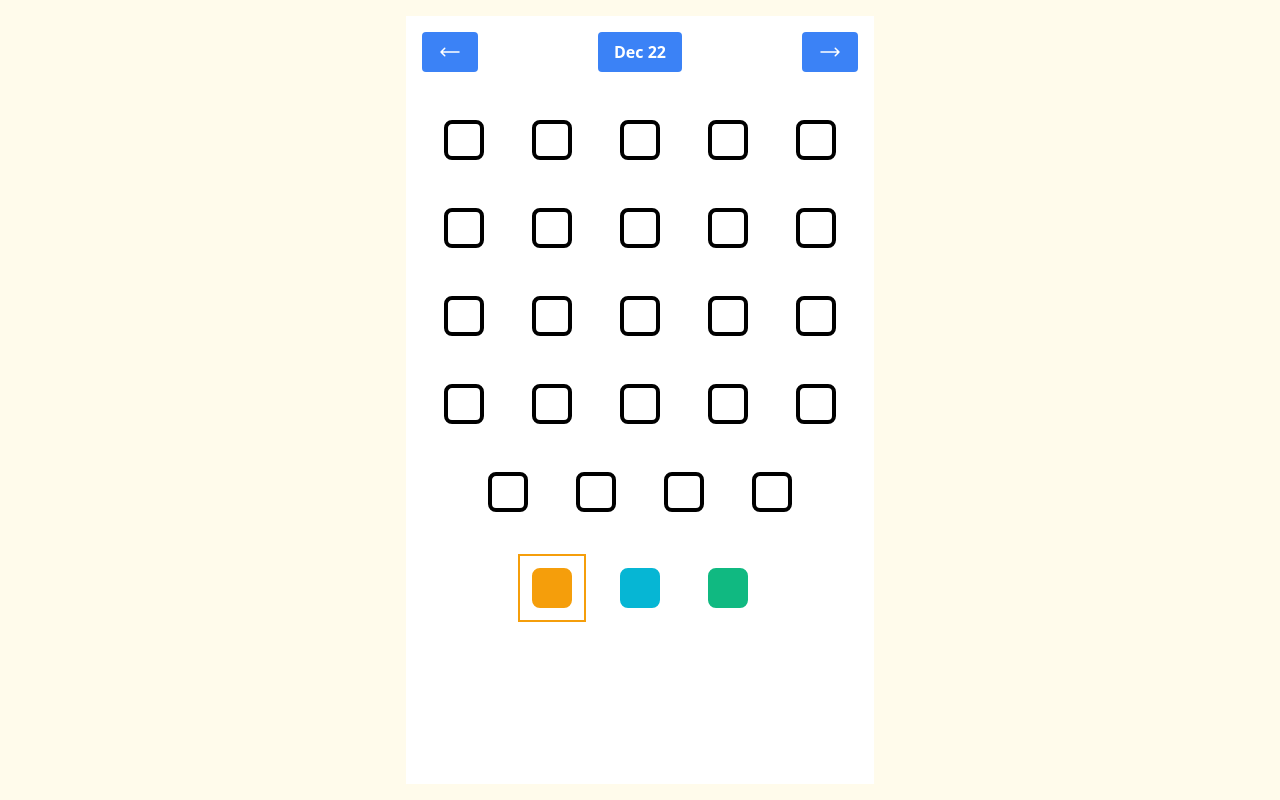
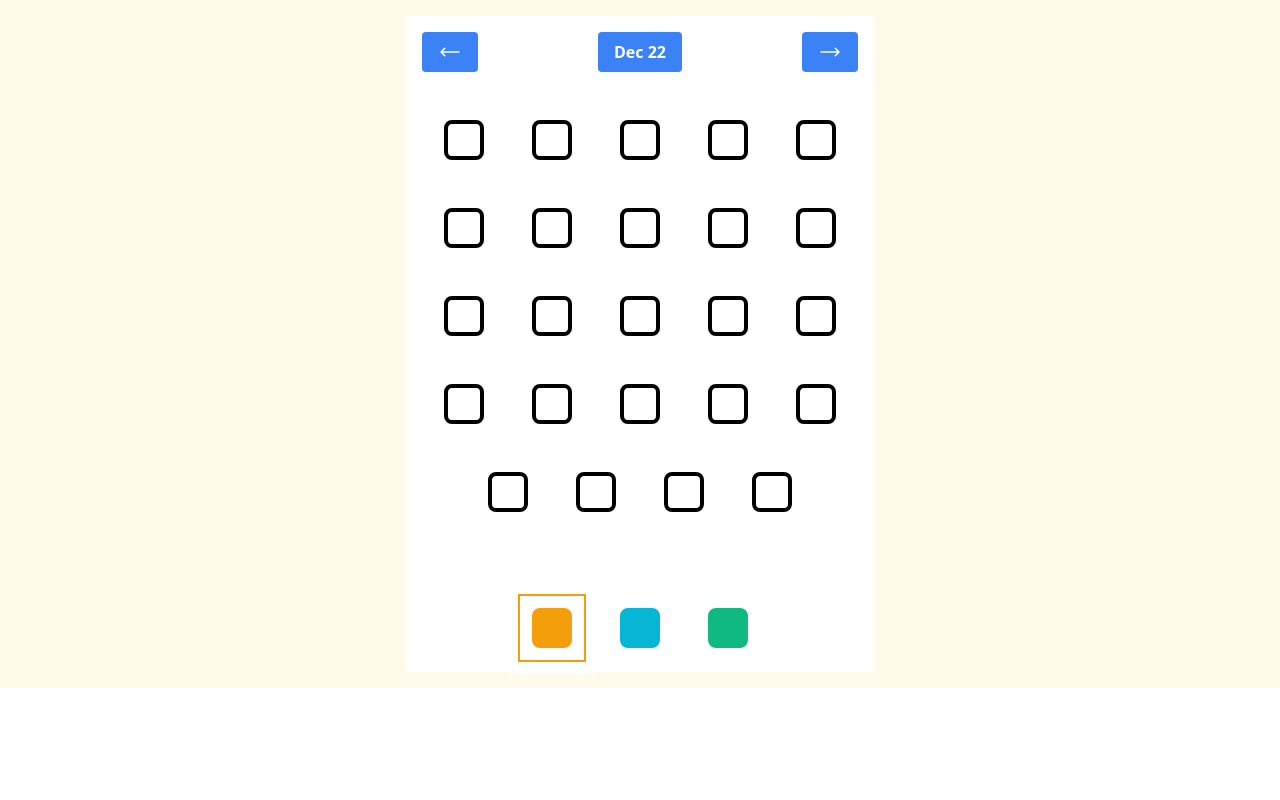
Before and after one commit to nithin001/wheredidmytimego, a React (Create React App) app: page / in a window 1280 px wide. Built offline with nearby package versions, Linux system fonts and the light colour scheme.

Commit message:
Fix height scrolling issues

```diff
--- a/src/App.jsx
+++ b/src/App.jsx
@@ -17,12 +17,12 @@ function App() {
   };
   return (
     <div
-      className="bg-amber-50 h-screen"
+      className="bg-amber-50"
       onTouchMove={handleTouch}
       onTouchStart={handleTouch}
       onTouchEnd={handleTouch}
     >
-      <div className="max-w-[500px] mx-auto p-4 h-full">
+      <div className="max-w-[500px] mx-auto p-4">
         <div className="bg-white h-full">
           <ChooseDate date={date} setDate={setDate} />
           <CurrentDay key={date} date={date} coord={coord} color={color} />
--- a/src/Colors.jsx
+++ b/src/Colors.jsx
@@ -3,7 +3,7 @@ import { StopIcon } from "@heroicons/react/24/solid";
 
 function Colors({ colors, setColor, color }) {
   return (
-    <div className="flex flex-wrap mx-auto justify-center mt-2">
+    <div className="flex flex-wrap mx-auto justify-center mt-12">
       {colors.map((currentColor) => {
         const outline = currentColor === color ? "outline outline-2" : "";
         return (
```
